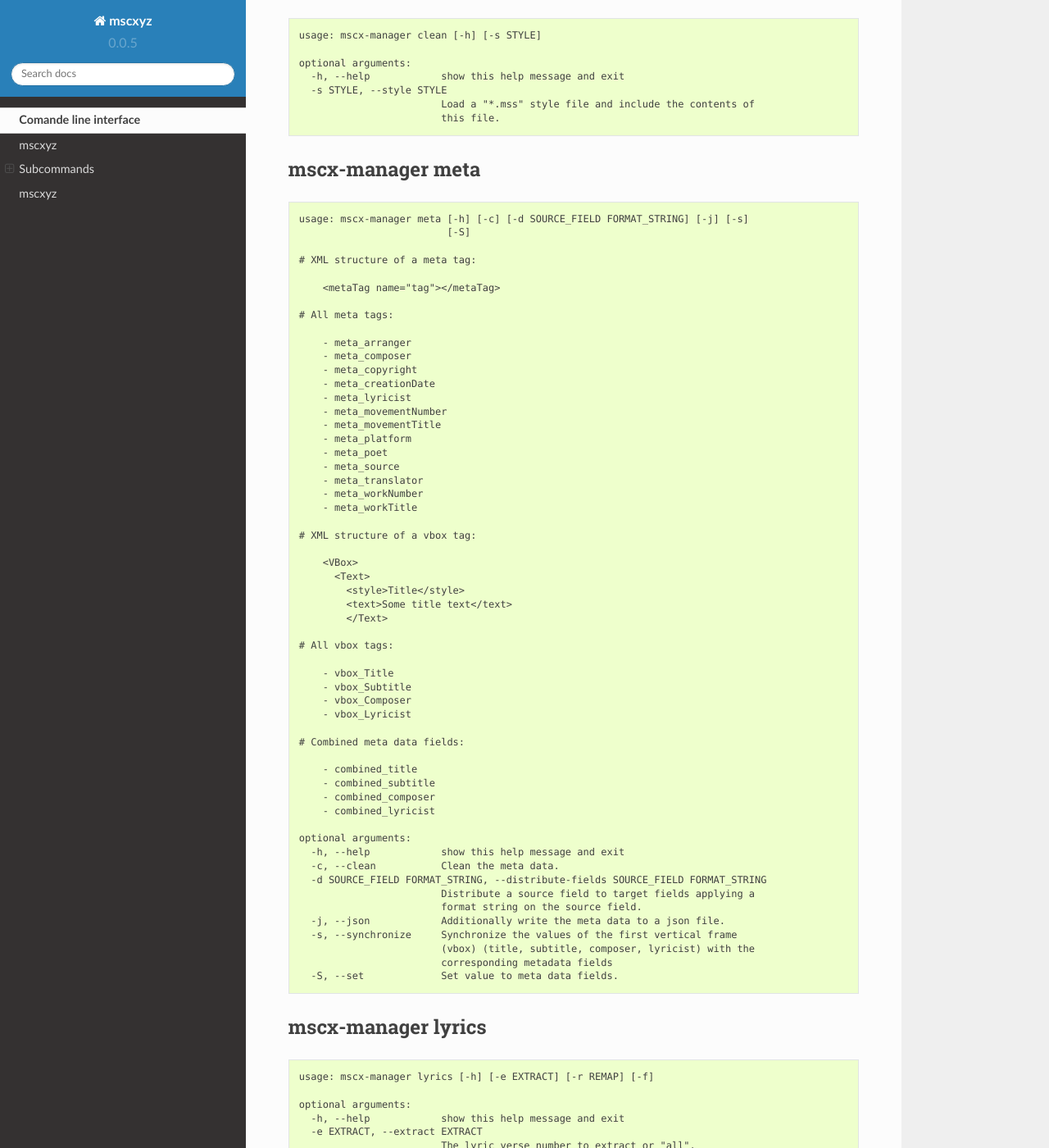
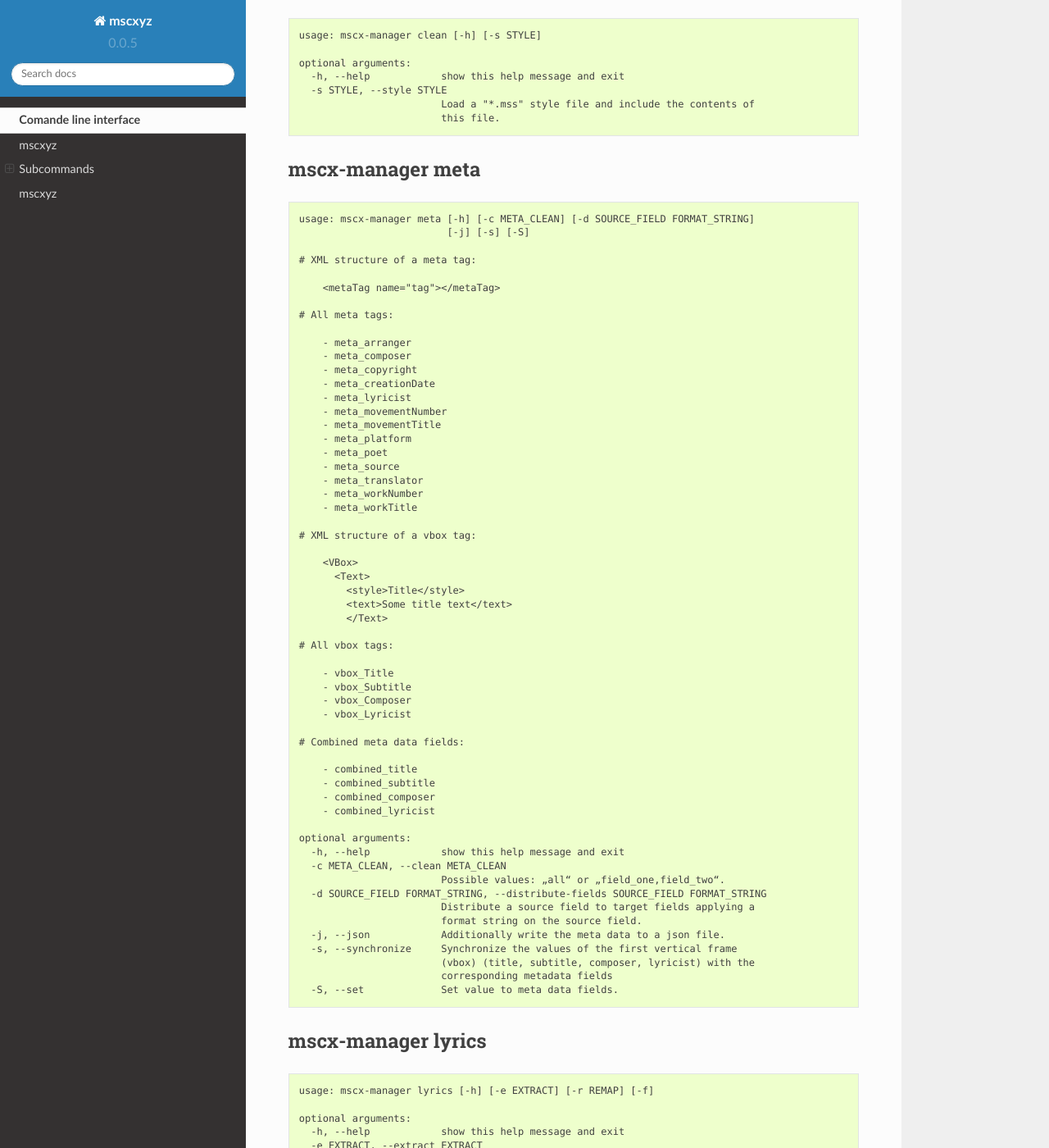
Before and after one commit to Josef-Friedrich/mscxyz, a Sphinx documentation site: the page built from doc/source/cli.rst, in a window 1280 px wide and 1400 px high, scrolled down 1155 px. Shown: the whole window at 82% size. Built offline with Sphinx 7.4.7 and the Read the Docs theme 2.0.0, drawn with Linux system fonts in a browser that asks for light colours.

Commit message:
Implement --clean

```diff
--- a/doc/source/cli.rst
+++ b/doc/source/cli.rst
@@ -77,8 +77,8 @@ mscx-manager meta
 
 .. code-block:: text
 
-  usage: mscx-manager meta [-h] [-c] [-d SOURCE_FIELD FORMAT_STRING] [-j] [-s]
-                           [-S]
+  usage: mscx-manager meta [-h] [-c META_CLEAN] [-d SOURCE_FIELD FORMAT_STRING]
+                           [-j] [-s] [-S]
 
   # XML structure of a meta tag:
 
@@ -124,7 +124,8 @@ mscx-manager meta
 
   optional arguments:
     -h, --help            show this help message and exit
-    -c, --clean           Clean the meta data.
+    -c META_CLEAN, --clean META_CLEAN
+                          Possible values: „all“ or „field_one,field_two“.
     -d SOURCE_FIELD FORMAT_STRING, --distribute-fields SOURCE_FIELD FORMAT_STRING
                           Distribute a source field to target fields applying a
                           format string on the source field.
--- a/mscxyz/__init__.py
+++ b/mscxyz/__init__.py
@@ -105,6 +105,8 @@ def execute(args=None):
 
         elif args.subcommand == 'meta':
             score = Meta(file)
+            if args.meta_clean:
+                score.clean(args.meta_clean)
             if args.meta_json:
                 score.export_json()
             if args.meta_dist:
```
Also changed, not shown: README.rst (+4 -3 lines), 2 other files.
